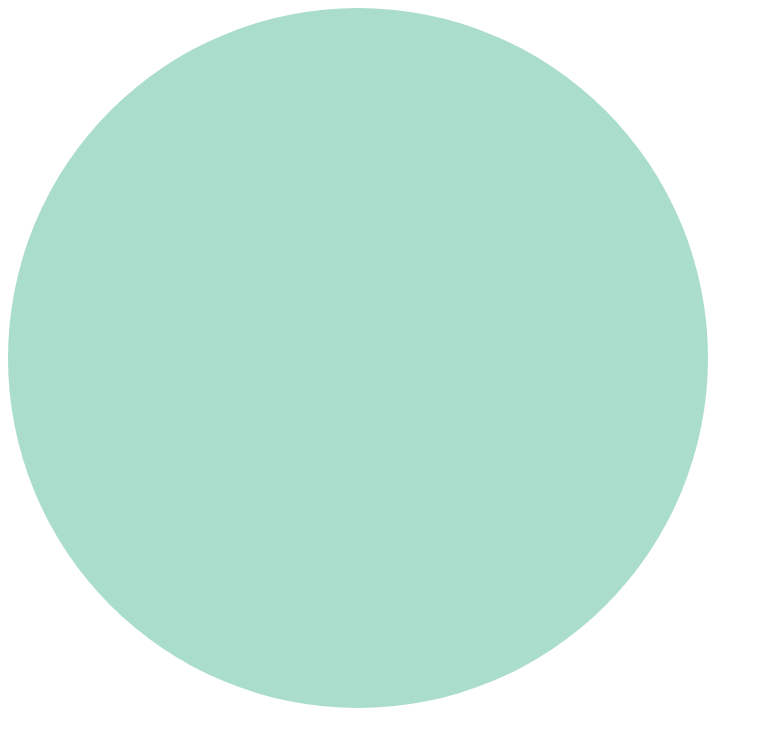
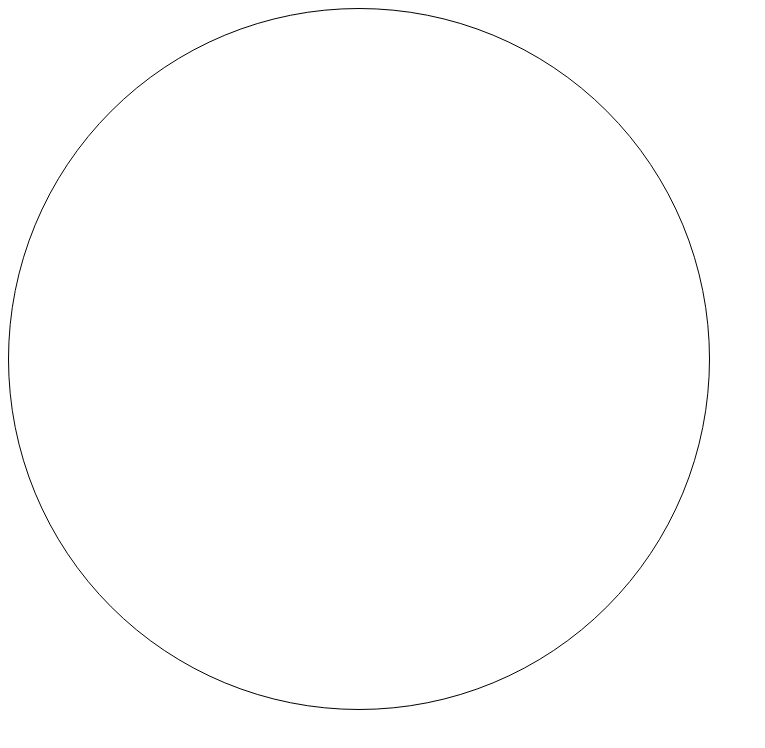
Before and after one commit to kennie-larkson/circulardivs, a plain HTML site: page index2.html in a window 1280 px wide. Shown: the whole page, without its empty margins (0-765 px from the left). Drawn offline with Linux system fonts and the light colour scheme.

Commit message:
added index2.html and created a drawCircle function to draw an all JavaScript circle

```diff
--- a/index2.html
+++ b/index2.html
@@ -4,7 +4,7 @@
     <meta charset="UTF-8">
     <meta name="viewport" content="width=device-width, initial-scale=1.0">
     <meta http-equiv="X-UA-Compatible" content="ie=edge">
-    <title>Document</title>
+    <title>JavaScript Circle</title>
 </head>
 <body>
 
@@ -12,14 +12,16 @@
         const drawCircle = ( width, height, bgColor)=>{
 
            const div = document.createElement('div');
-           div.style.cssText = 'width:'+width+'px;'+'height:'+height+'px;'+'background-color:'+bgColor+'; border-radius: 100%;';
+           const cssstyle = 'width:'+width+'px;'+'height:'+height+'px;'+'background-color:'+bgColor+'; border-radius: 100%; border: 1px solid black';
+           div.style.cssText = cssstyle;
 
         //    div.style.cssText = 'width: 500px; height: 500px; background-color: blue; border-radius: 100%';
            document.body.appendChild(div);
 
         }
 
-        drawCircle(700,700,'#adc');
+        drawCircle(700,700,'lightbrown');
+        // setInterval(drawCircle(700,700,'rebeccapurple'),5000);
     </script>
 </body>
 </html>
```
Also changed, not shown: index.html (+2 -0 lines).
